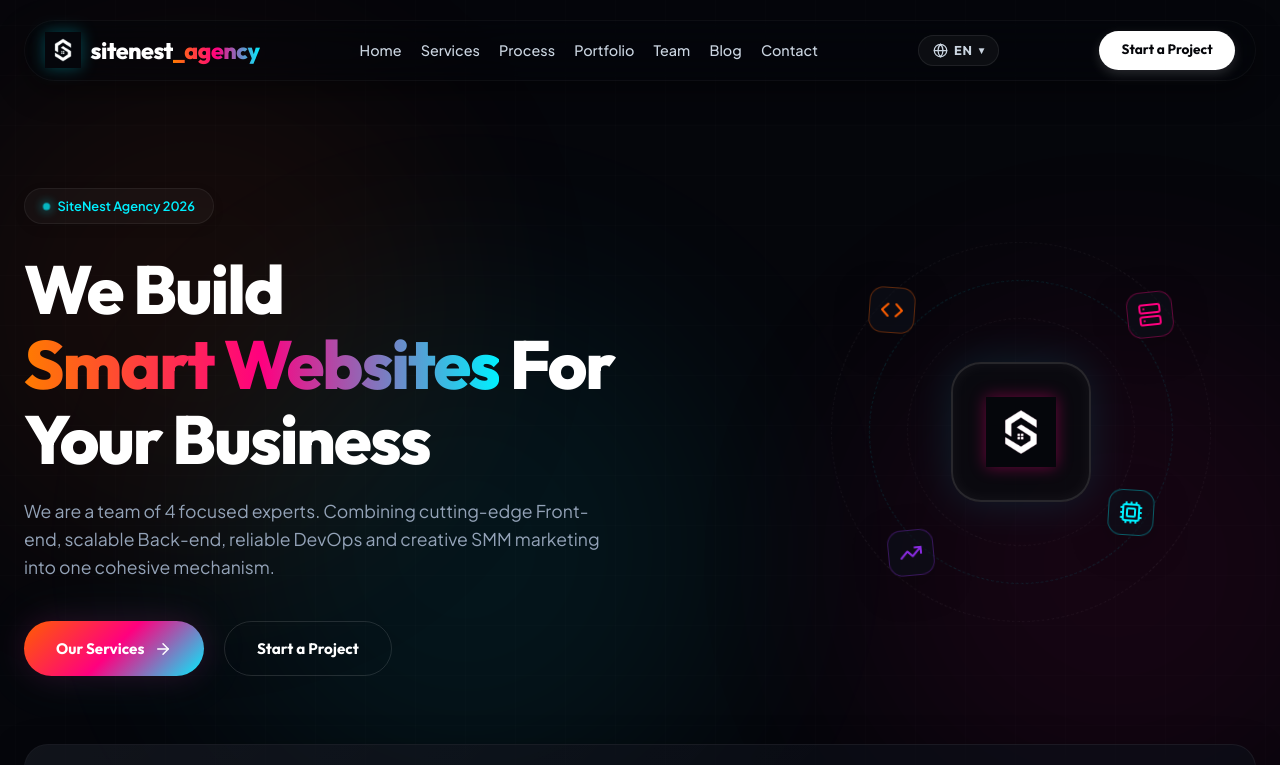
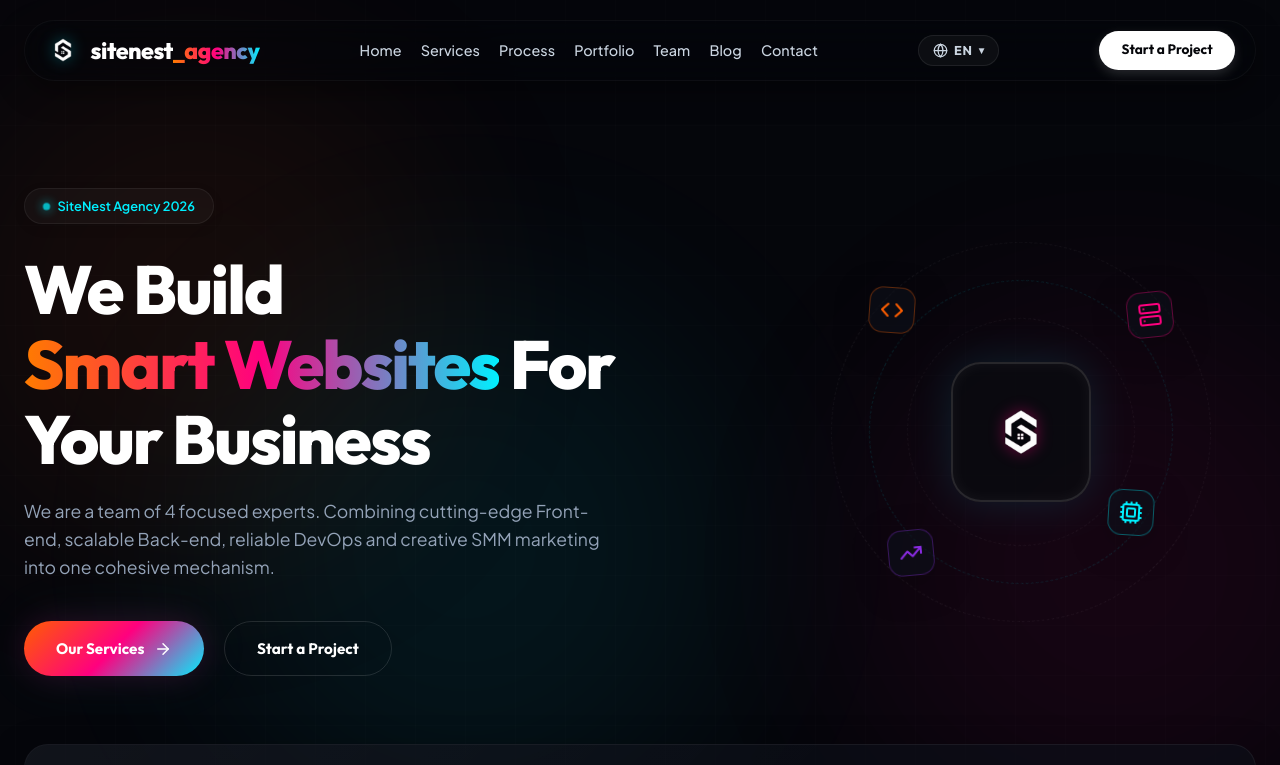
Before and after one commit to redrembo24680/sitenest_agency, a Next.js app: page /en/ in a window 1280 px wide. Shown: the top 765 px of the page. Built offline with nearby package versions, Linux system fonts and the light colour scheme; no server answers.

Commit message:
feat: add LogoIcon component and associated site logo asset

```diff
--- a/components/LogoIcon.tsx
+++ b/components/LogoIcon.tsx
@@ -6,7 +6,7 @@ interface LogoIconProps {
 
 export const LogoIcon: React.FC<LogoIconProps> = ({ className = "logo-icon" }) => (
   <img
-    src="/icon.png?v=8"
+    src="/logo.png?v=9"
     alt="SiteNest Logo"
     className={className}
     style={{ objectFit: 'contain' }}
```
Also changed, not shown: public/logo.png (added).
